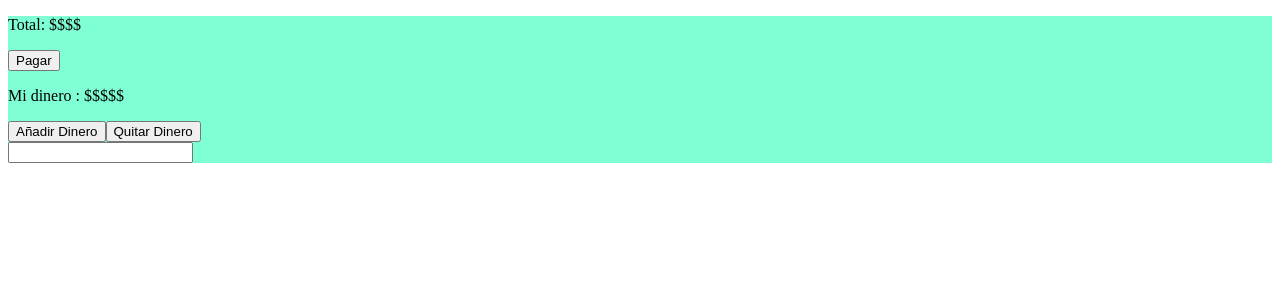
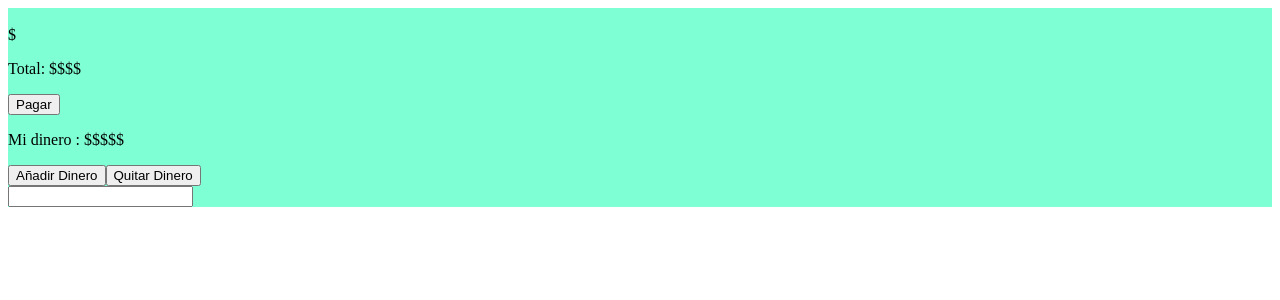
Before and after one commit to Noelio1290/Proyecto-poketienda, a React (Create React App) app: page / in a window 1280 px wide. Shown: the top 300 px of the page. Built offline with nearby package versions, Linux system fonts and the light colour scheme.

Commit message:
empezando con el contenedor de items y los items

```diff
--- a/public/index.html
+++ b/public/index.html
@@ -12,7 +12,6 @@
     <title>React App</title>
   </head>
   <body>
-    <noscript>You need to enable JavaScript to run this app.</noscript>
     <div id="root"></div>
     <!--
       This HTML file is a template.
--- a/src/App.js
+++ b/src/App.js
@@ -1,17 +1,36 @@
 import './App.css';
+import ItemRender from './Components/Item';
 import Total from './Components/Total';
 import ButtonPago from './Components/Button-Pay';
 import Wallet from './Components/Wallet';
 import ButtonAdd from './Components/Button-Add';
 import ButtonRemove from './Components/Button-Remove';
 
+const items = [
+  {
+      name:"Potion",
+      cost: 200,
+      img:"https://raw.githubusercontent.com/PokeAPI/sprites/master/sprites/items/potion.png"
 
+  },
+  {
+      name:"Super-potion",
+      cost:700,
+      img:"https://raw.githubusercontent.com/PokeAPI/sprites/master/sprites/items/super-potion.png"
+
+  },
+  {
+      name:"Hyper-potion",
+      cost: 1500,
+      img:"https://raw.githubusercontent.com/PokeAPI/sprites/master/sprites/items/hyper-potion.png"
+  }
+]
 
 function App() {
   return (
     <div className="App">
       <div className='contenedorItem'>
-
+        <ItemRender img={items.img} name={items.name} cost={items.cost}/>
       </div>
       <div className='zona-Bolsillo'>
         <div className='total'>
--- /dev/null
+++ b/src/Components/Item.jsx
@@ -0,0 +1,14 @@
+import React from 'react';
+
+const ItemRender = (props) => {
+  const {name,cost,img} = props
+  return (
+    <div className='item'>
+        <img src={img} alt=""/>
+        <div>{name}</div>
+        <div>${cost}</div>
+    </div>
+  );
+};
+
+export default ItemRender;
```
